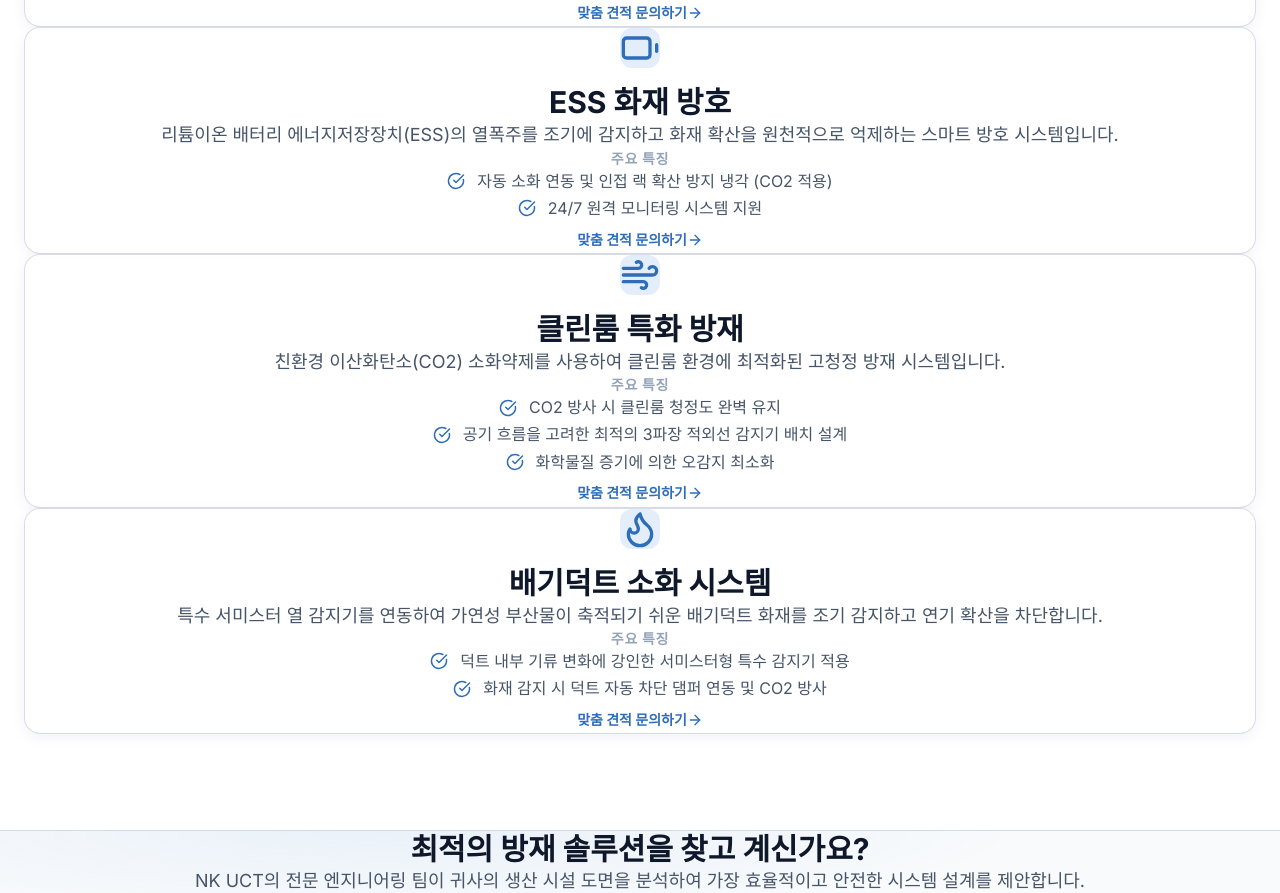
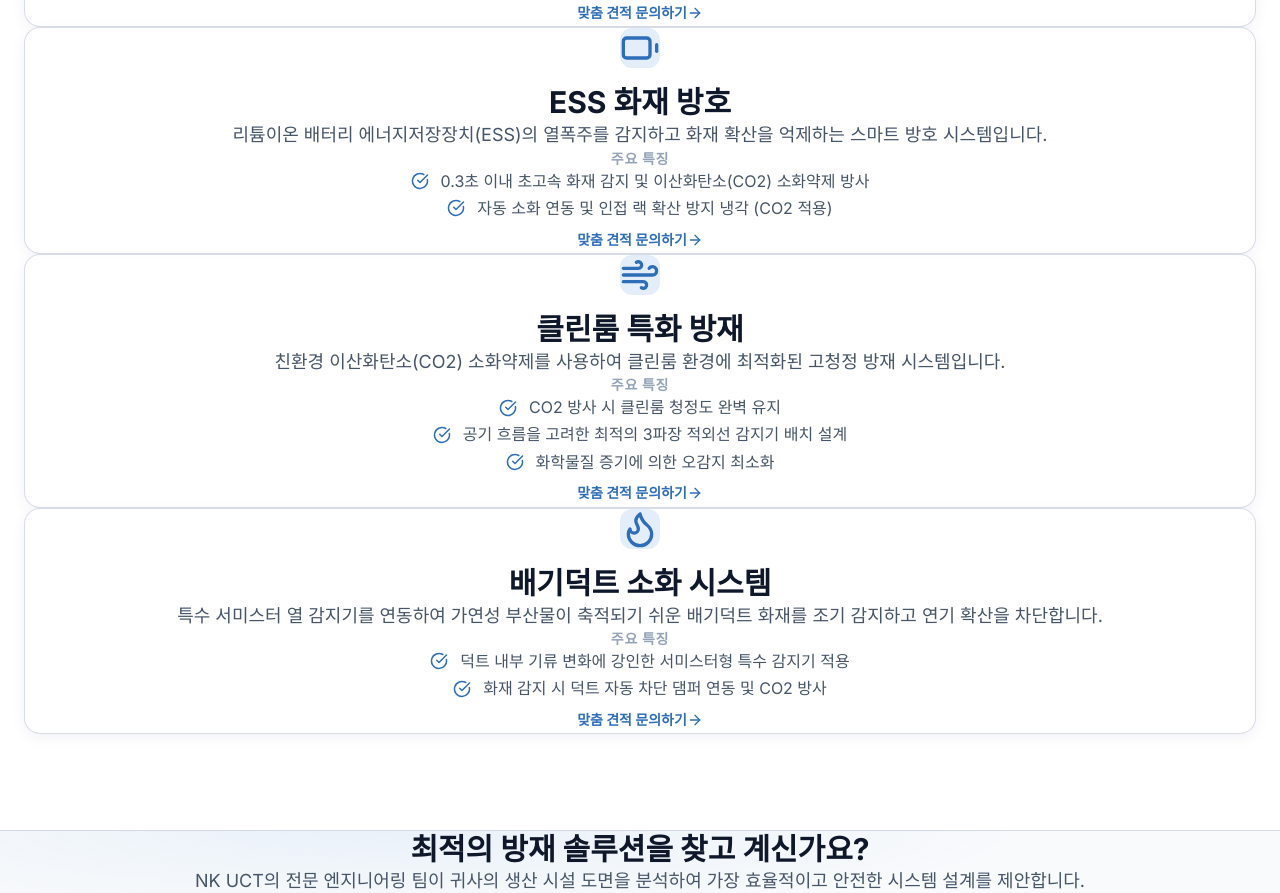
Before and after one commit to Junnn123124/nk-hp, a Next.js app in the folder nkuct-website/: page /solutions in a window 1280 px wide. Shown: the part 820-1713 px from the top of the page. Built offline with nearby package versions, Linux system fonts and the light colour scheme.

Commit message:
홈페이지 자료 내용 수정

```diff
--- a/nkuct-website/src/app/company/page.tsx
+++ b/nkuct-website/src/app/company/page.tsx
@@ -24,7 +24,7 @@ export default function Company() {
     { year: '2023.01', title: '반도체 제조설비용 자동소화설비 및 특수가스 솔루션 사업 확장', desc: '' },
     { year: '2025.04', title: '글로벌 반도체·첨단산업 프로젝트 수행 및 전략적 해외 협력 네트워크 강화', desc: '' },
     { year: '2026.06', title: '마이크론(Micron) 싱가포르 방호설비 수출 및 자동소화설비 납품', desc: '' },
-    { year: '2026.07', title: '삼성 오스틴 반도체 공장 수출', desc: '' },
+    { year: '2026.07', title: '삼성전자 미국 텍사스 오스틴 방호설비 수출 및 자동소화설비 납품', desc: '' },
   ];
 
   return (
--- a/nkuct-website/src/app/page.tsx
+++ b/nkuct-website/src/app/page.tsx
@@ -98,7 +98,7 @@ export default function Home() {
             {[
               { icon: <Cpu />, title: '반도체 장비 자동소화설비', desc: '초고속 감지로 고가의 반도체 핵심 장비를 방호하는 자동소화설비입니다.' },
               { icon: <Monitor />, title: '디스플레이 라인 자동소화장치', desc: '대면적 패널 공정 라인의 고온 환경 및 유기용제 취급에 특화된 화재 방호 전용 자동소화장치입니다.' },
-              { icon: <Battery />, title: 'ESS 자동소화장치', desc: '정밀 화재 감지로 화재 확산을 효과적으로 억제하고 안전을 보호하는 특화 시스템입니다.' },
+              { icon: <Battery />, title: 'ESS 자동소화장치', desc: '리튬이온 배터리 에너지저장장치(ESS)의 열폭주를 감지하고 화재 확산을 억제하는 스마트 방호 시스템입니다.' },
               { icon: <Wind />, title: '클린룸 특화 자동소화설비', desc: '이산화탄소(CO2) 소화약제를 적용하여 클린룸 환경에 최적화된 특화 자동소화설비입니다.' },
               { icon: <Flame />, title: '배기덕트 자동소화설비', desc: '특수 서미스터형 열 감지기로 배기덕트 구간의 화재를 조기 감지하고 차단하는 자동소화설비입니다.' },
             ].map((sol, i) => (
--- a/nkuct-website/src/app/solutions/page.tsx
+++ b/nkuct-website/src/app/solutions/page.tsx
@@ -43,10 +43,10 @@ export default function Solutions() {
       id: 'ess',
       icon: <Battery size={40} />,
       title: 'ESS 화재 방호',
-      desc: '리튬이온 배터리 에너지저장장치(ESS)의 열폭주를 조기에 감지하고 화재 확산을 원천적으로 억제하는 스마트 방호 시스템입니다.',
+      desc: '리튬이온 배터리 에너지저장장치(ESS)의 열폭주를 감지하고 화재 확산을 억제하는 스마트 방호 시스템입니다.',
       features: [
-        '자동 소화 연동 및 인접 랙 확산 방지 냉각 (CO2 적용)',
-        '24/7 원격 모니터링 시스템 지원'
+        '0.3초 이내 초고속 화재 감지 및 이산화탄소(CO2) 소화약제 방사',
+        '자동 소화 연동 및 인접 랙 확산 방지 냉각 (CO2 적용)'
       ],
       stats: [
         { label: '감지시간', value: '1초' },
--- a/nkuct-website/src/data/products.ts
+++ b/nkuct-website/src/data/products.ts
@@ -33,7 +33,6 @@ export const productsData: Product[] = [
     overview: 'FM 요구 기준을 만족하는 CO2 소화 가스를 사용하여, 클린룸 및 반도체 장비 내 화재를 잔여물 없이 안전하고 완벽하게 진압하는 최고 성능의 시스템입니다.',
     features: [
       { title: '0.3초 초고속 감지', description: '특수 센서를 통해 화재를 0.3초 이내에 감지하고 즉각 대응합니다.' },
-      { title: '개별 방호 제어', description: '최대 18개 그룹의 개별 방호가 가능하여 화재 구역만 타겟팅합니다.' },
       { title: '네트워크 감시', description: 'Modbus/TCP 통신을 지원하여 실시간 모니터링 및 이력 관리가 가능합니다.' },
       { title: '범용 방호 솔루션', description: '이산화탄소를 사용하여 반도체, 디스플레이뿐만 아니라 배기덕트 및 ESS 화재까지 전천후 대응이 가능합니다.' }
     ],
```
